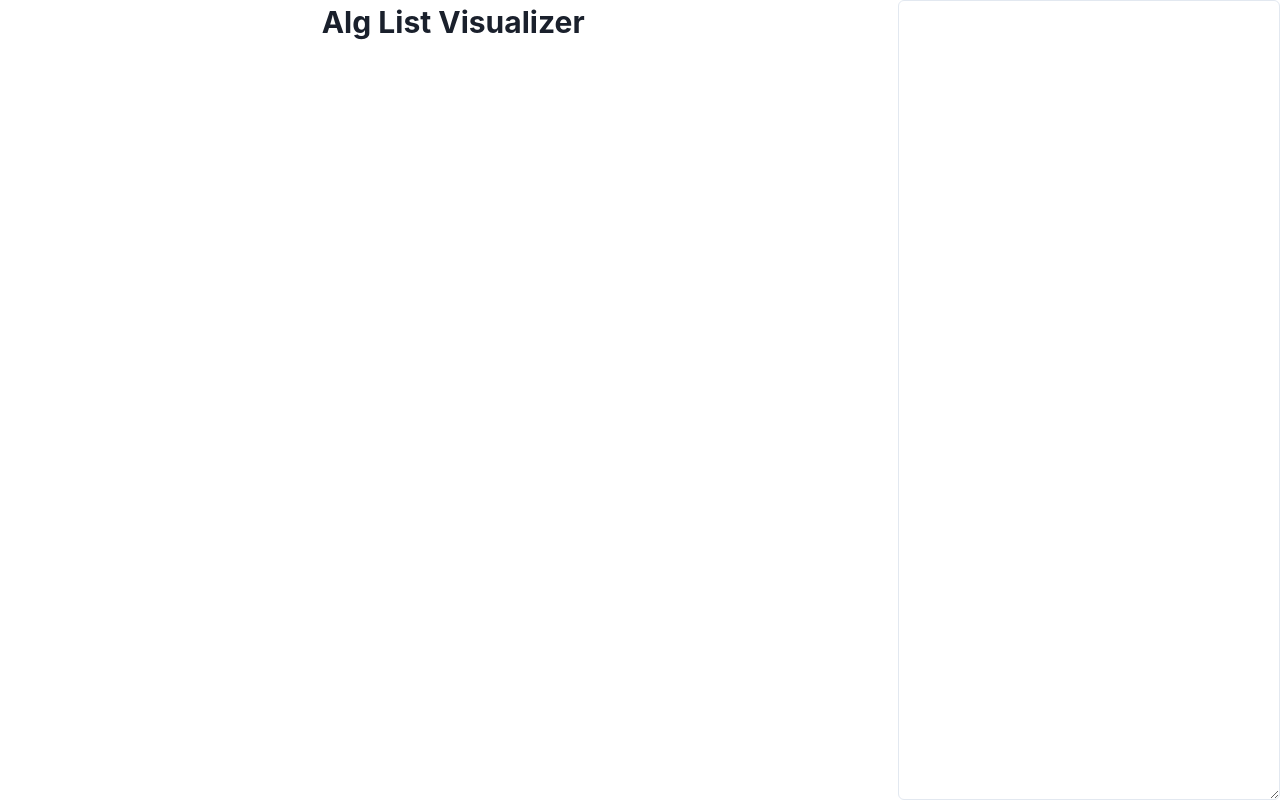
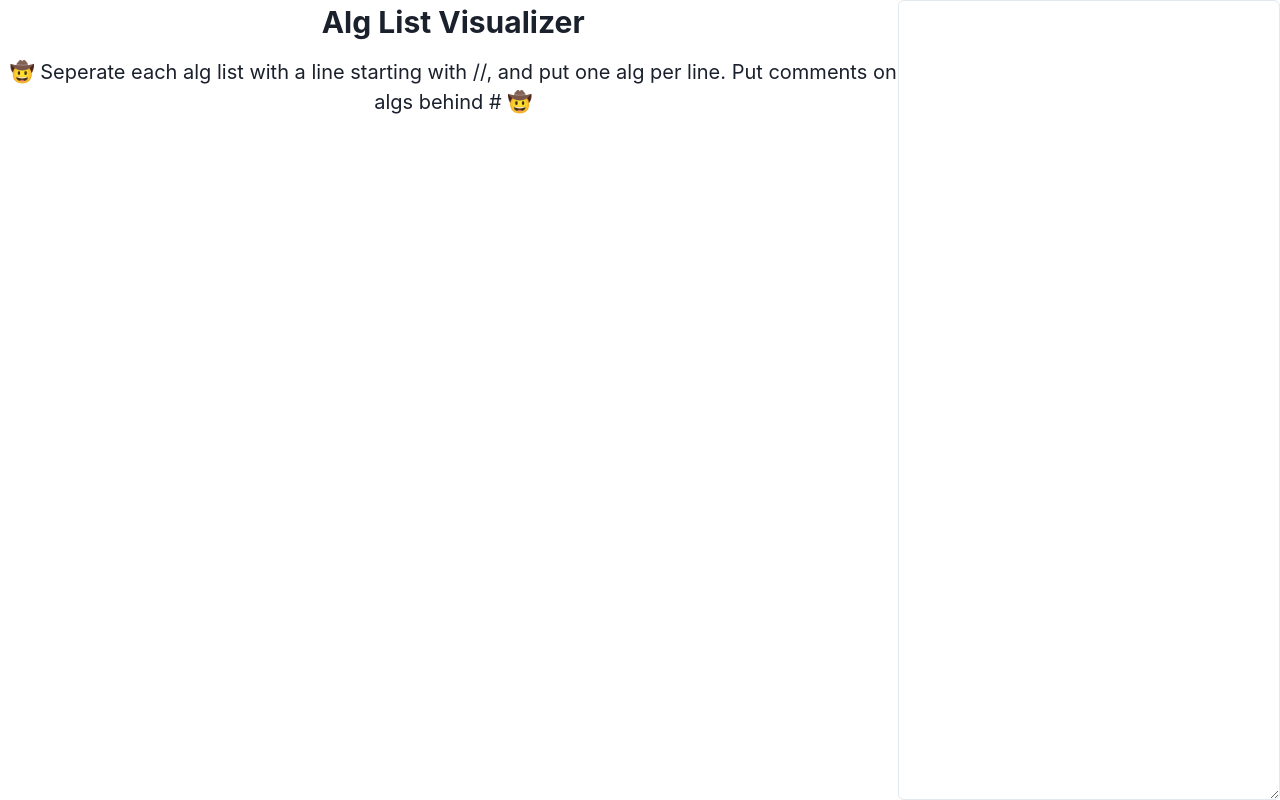
Before and after one commit to jonatso/alg_list_visualizer, a React (Create React App) app: page / in a window 1280 px wide. Built offline with nearby package versions, Linux system fonts and the light colour scheme.

Commit message:
fix comment on empty input

```diff
--- a/src/App.tsx
+++ b/src/App.tsx
@@ -34,7 +34,7 @@ export const App = () => {
                         <Text fontWeight={"bold"} fontSize={30}>
                             Alg List Visualizer
                         </Text>
-                        {algLists.length > 0 ? (
+                        {inputValue.length > 0 ? (
                             algLists.map((algList) => (
                                 <Box>
                                     <Text fontWeight={"semibold"}>
```
